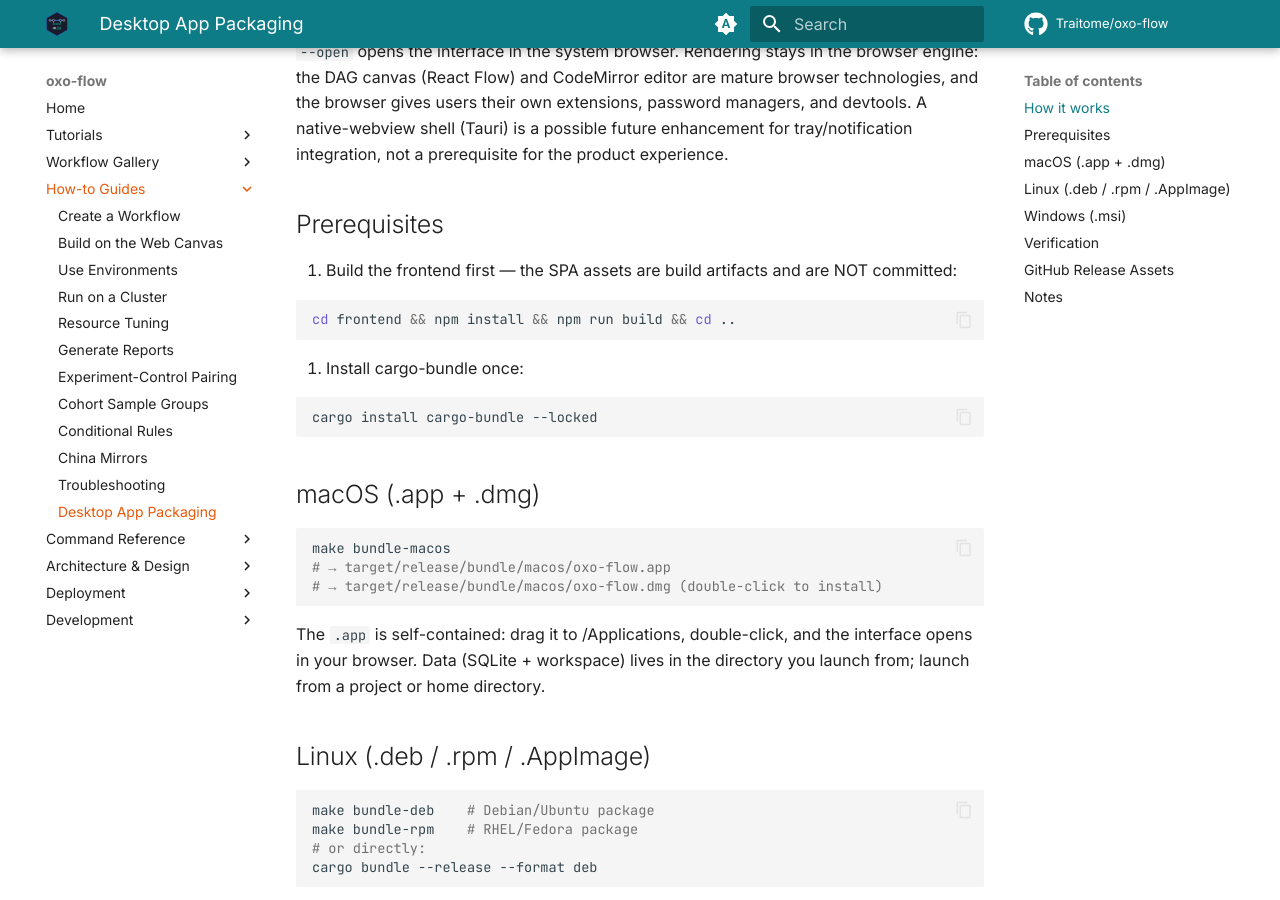
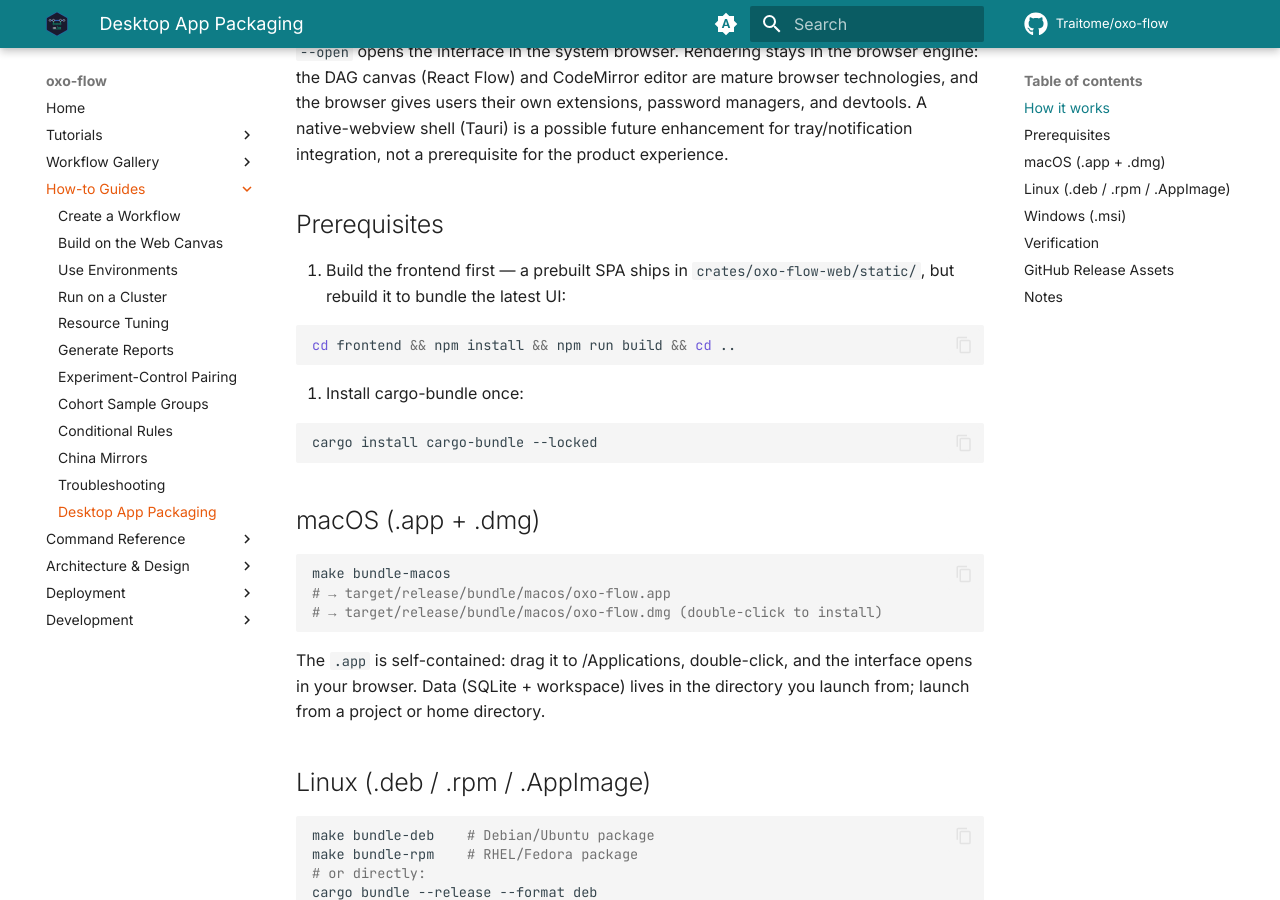
Before and after one commit to Traitome/oxo-flow, an MkDocs documentation site: the page built from docs/guide/src/how-to/desktop-app.md, in a window 1280 px wide and 900 px high, scrolled down 485 px. Built offline with MkDocs 1.6.1 and Material for MkDocs 9.7.7, drawn with Linux system fonts in a browser that asks for light colours; comment, search, counter and statistics services are not loaded.

Commit message:
docs: desktop app — SPA assets ship prebuilt in static/ (rebuild for latest UI)

````diff
--- a/docs/guide/src/how-to/desktop-app.md
+++ b/docs/guide/src/how-to/desktop-app.md
@@ -25,8 +25,8 @@ not a prerequisite for the product experience.
 
 ## Prerequisites
 
-1. Build the frontend first — the SPA assets are build artifacts and are
-   NOT committed:
+1. Build the frontend first — a prebuilt SPA ships in
+   `crates/oxo-flow-web/static/`, but rebuild it to bundle the latest UI:
 
    ```bash
    cd frontend && npm install && npm run build && cd ..
````
